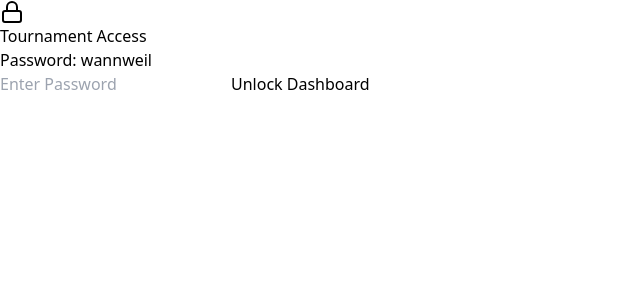
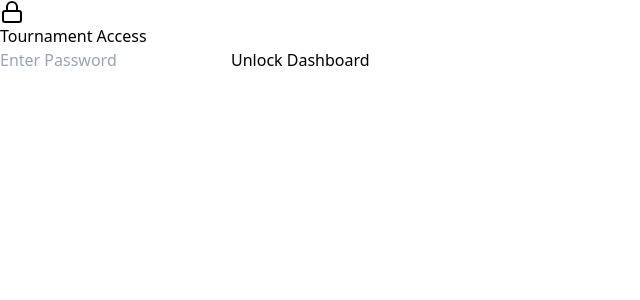
Before and after one commit to ErkinGenel/tennis-tournament-organizer, a React (Vite) app: page / in a window 1280 px wide. Shown: the top 300 px of the page, without its empty margins (0-640 px from the left). Built offline with nearby package versions, Linux system fonts and the light colour scheme.

Commit message:
Remove hardcoded password from login form
Removed hardcoded password display from the login form.

```diff
--- a/src/App.jsx
+++ b/src/App.jsx
@@ -411,7 +411,6 @@ export default function App() {
         <div className="bg-white p-8 rounded-2xl shadow-xl max-w-sm w-full border border-gray-200">
           <div className="flex justify-center mb-6"><div className="bg-blue-100 p-4 rounded-full"><Lock className="h-10 w-10 text-blue-800" /></div></div>
           <h2 className="text-2xl font-bold text-center text-gray-800 mb-2">Tournament Access</h2>
-          <p className="text-center text-gray-500 text-sm mb-6">Password: wannweil</p>
           <form onSubmit={handleLogin} className="space-y-4">
             <input type="password" value={passwordInput} onChange={(e) => setPasswordInput(e.target.value)} className="w-full p-3 border border-gray-300 rounded-lg" placeholder="Enter Password" required />
             {authError && <p className="text-red-500 text-sm text-center font-medium">{authError}</p>}
```
